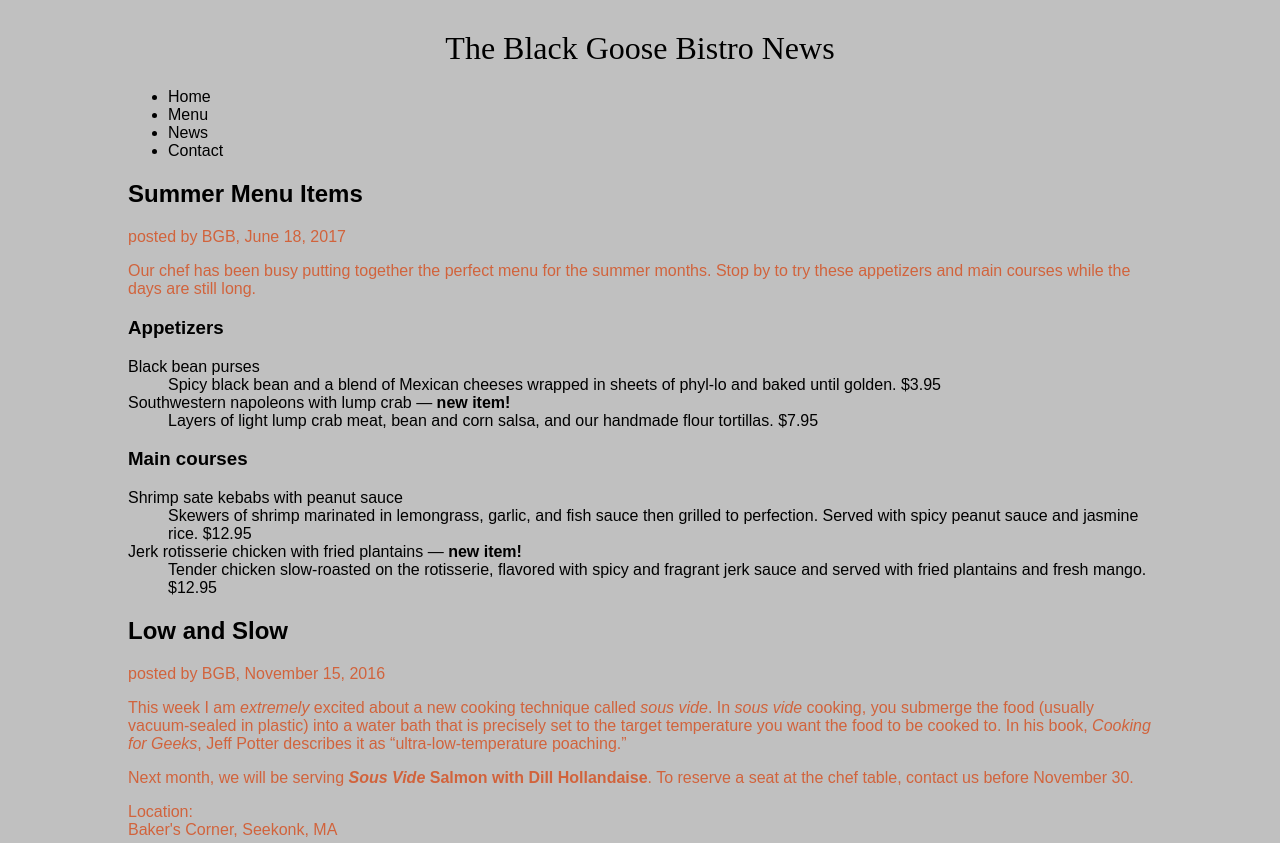
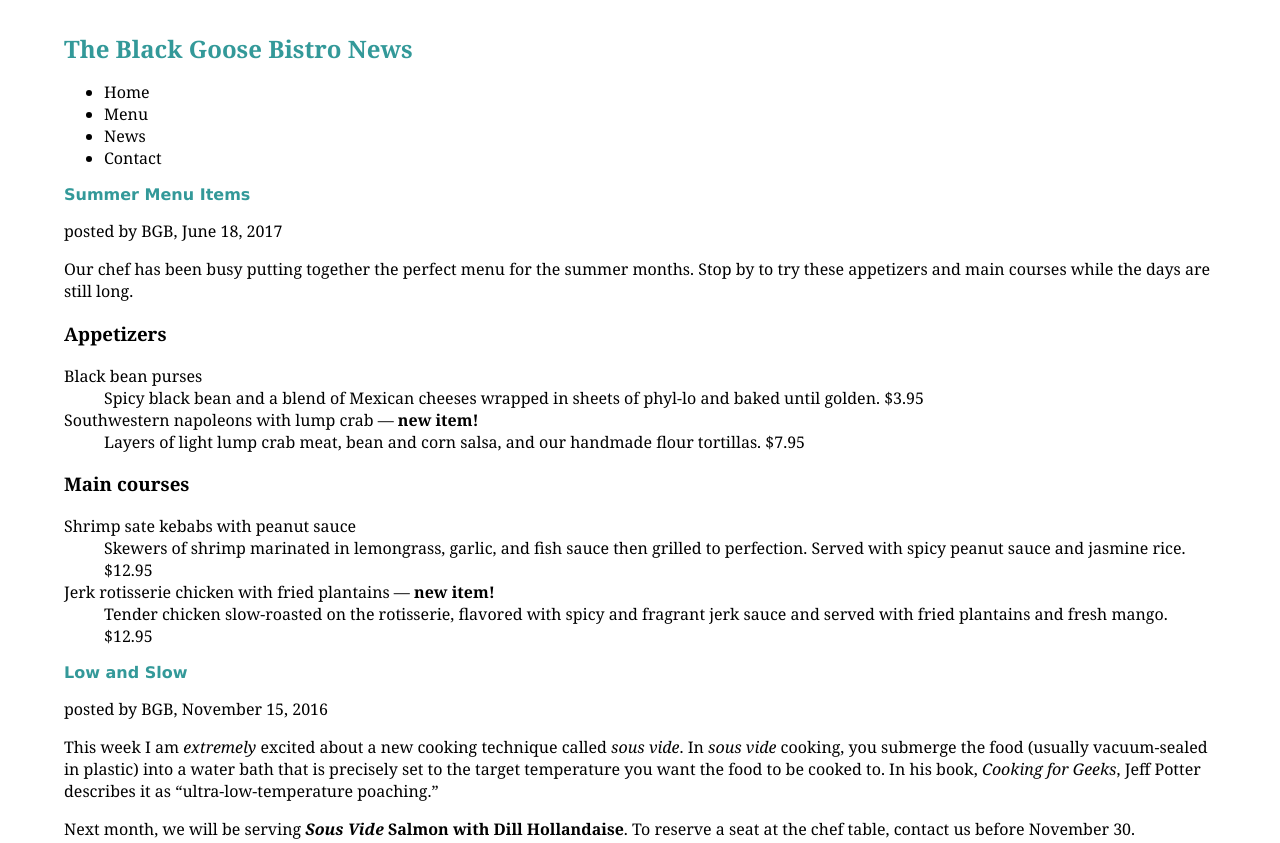
Before and after one commit to Linda40/-fid, a plain HTML site: page blackgoose/bgnews.html in a window 1280 px wide. Shown: the top 843 px of the page. Drawn offline with Linux system fonts and the light colour scheme.

Commit message:
Update bgnews.html

```diff
--- a/blackgoose/bgnews.html
+++ b/blackgoose/bgnews.html
@@ -2,26 +2,22 @@
 <html>
 <style>
 body {
-background-color:#c0c0c0;
-margin: 0 10%;
-font-family: sans-serif;
+	margin: 2em 5%;
+	font-family: Georgia, "Times New Roman", Times, serif;
 }
+h1, h2 {
+	color: #399;}
 h1 {
-text-align: center;
-font-family: serif;
-font-weight: normal;
-text-transformation: uppercase;
-border bottom: 1px solid #d1633c;
-margin-top: 30px;
+	font-size: 1.5em;
 }
-h2 h3{
-color:#d1633c
-font-size: 1em;
+h2 {
+	font-family: Verdana, Geneva, sans-serif;
+	font-size: 1em;
 }
-p{
-  color:#d1633c
-  }
-    </style>
+small {
+	color: #999;
+}
+</style>
 </head>
   <title>The Black Goose Bistro News</title>
   <meta charset="utf-8">
```
